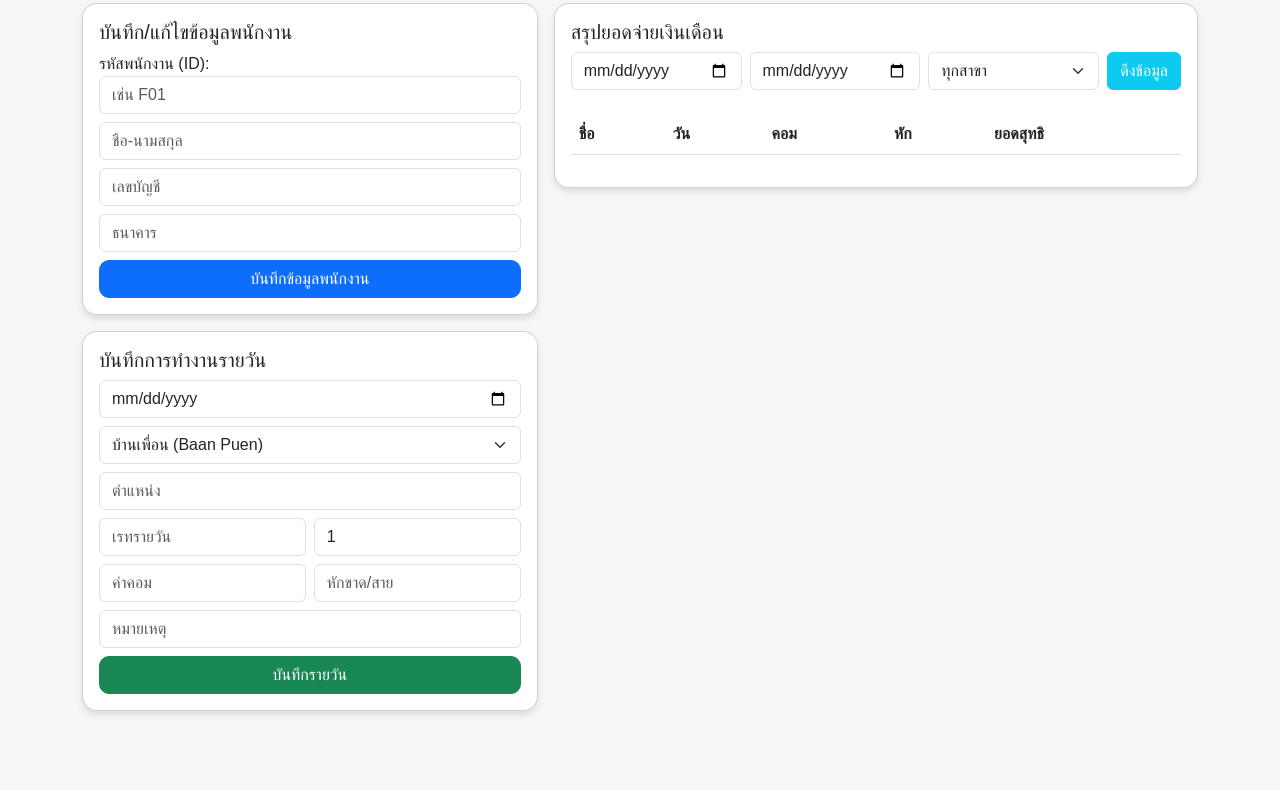
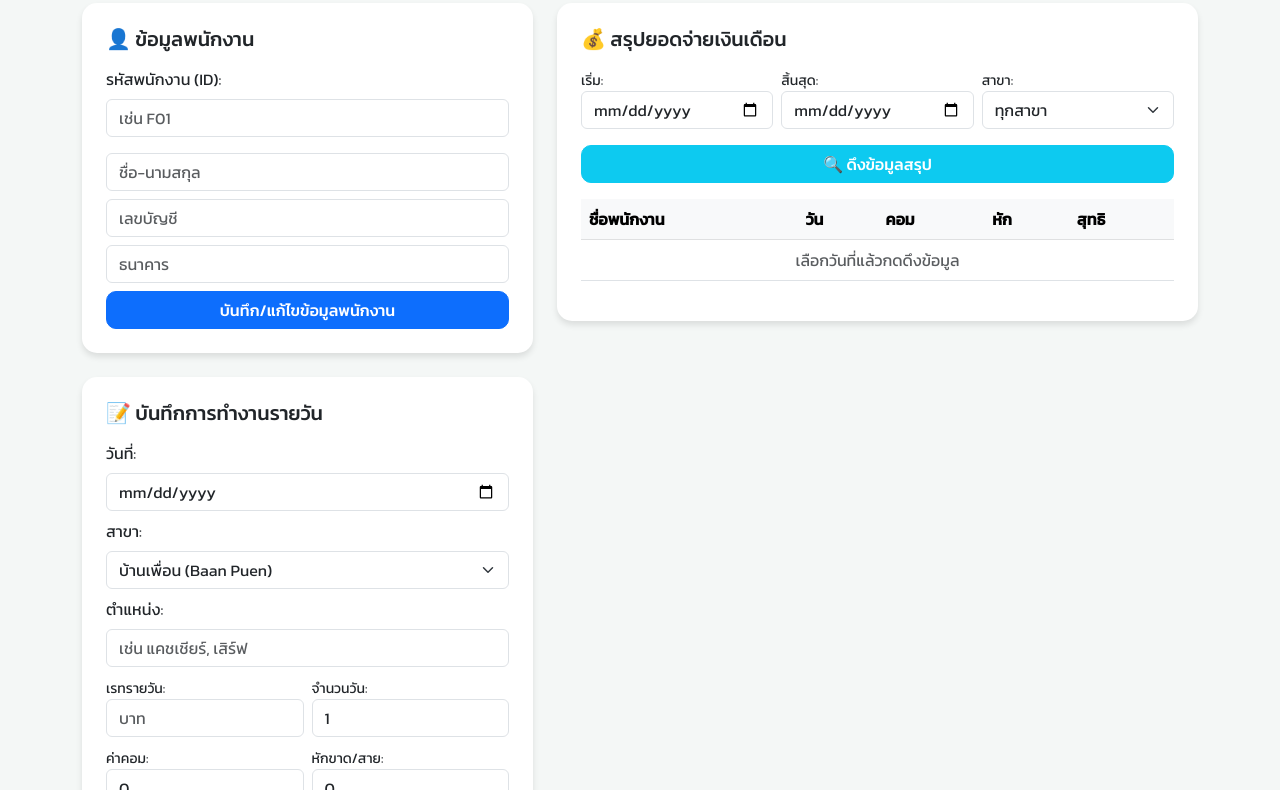
Before and after one commit to jaruwan250261-rgb/payroll-system, a website: page public/index.html in a window 1280 px wide. Shown: the part 83-873 px from the top of the page. Before the commit the page ends 818 px from the top, so only its background shows below. Drawn offline with nearby package versions, Linux system fonts and the light colour scheme.

Commit message:
final: update complete frontend

```diff
--- a/public/index.html
+++ b/public/index.html
@@ -5,79 +5,112 @@
     <meta name="viewport" content="width=device-width, initial-scale=1.0">
     <title>ระบบจัดการเงินเดือน - ออนไลน์</title>
     <link href="https://cdn.jsdelivr.net/npm/bootstrap@5.3.0/dist/css/bootstrap.min.css" rel="stylesheet">
+    <link href="https://fonts.googleapis.com/css2?family=Kanit:wght@300;400;500&display=swap" rel="stylesheet">
     <style>
         body { background-color: #f4f7f6; font-family: 'Kanit', sans-serif; }
-        .card { border-radius: 15px; box-shadow: 0 4px 6px rgba(0,0,0,0.1); }
-        .btn-custom { border-radius: 10px; }
+        .card { border-radius: 15px; box-shadow: 0 4px 6px rgba(0,0,0,0.1); border: none; }
+        .btn-custom { border-radius: 10px; font-weight: 500; }
+        .table-container { background: white; border-radius: 15px; padding: 20px; }
     </style>
 </head>
 <body class="container py-4">
-    <h2 class="text-center mb-4">ระบบบันทึกรายวัน & สรุปเงินเดือน</h2>
+    <h2 class="text-center mb-4">📊 ระบบบันทึกรายวัน & สรุปเงินเดือน</h2>
 
-    <div class="row g-3">
+    <div class="row g-4">
         <div class="col-md-5">
-            <div class="card p-3 mb-3">
-                <h5>บันทึก/แก้ไขข้อมูลพนักงาน</h5>
-                <div class="mb-2">
-                    <label>รหัสพนักงาน (ID):</label>
+            <div class="card p-4 mb-4">
+                <h5 class="mb-3">👤 ข้อมูลพนักงาน</h5>
+                <div class="mb-3">
+                    <label class="form-label">รหัสพนักงาน (ID):</label>
                     <input type="text" id="emp_id" class="form-control" placeholder="เช่น F01" onchange="checkEmployee()">
                 </div>
                 <div id="emp_details">
                     <input type="text" id="fullname" class="form-control mb-2" placeholder="ชื่อ-นามสกุล">
                     <input type="text" id="bank_account" class="form-control mb-2" placeholder="เลขบัญชี">
                     <input type="text" id="bank_name" class="form-control mb-2" placeholder="ธนาคาร">
-                    <button class="btn btn-primary w-100 btn-custom" onclick="saveEmployee()">บันทึกข้อมูลพนักงาน</button>
+                    <button class="btn btn-primary w-100 btn-custom" onclick="saveEmployee()">บันทึก/แก้ไขข้อมูลพนักงาน</button>
                 </div>
             </div>
 
-            <div class="card p-3">
-                <h5>บันทึกการทำงานรายวัน</h5>
+            <div class="card p-4">
+                <h5 class="mb-3">📝 บันทึกการทำงานรายวัน</h5>
+                <label class="form-label">วันที่:</label>
                 <input type="date" id="work_date" class="form-control mb-2">
+
+                <label class="form-label">สาขา:</label>
                 <select id="branch" class="form-select mb-2">
                     <option value="บ้านเพื่อน">บ้านเพื่อน (Baan Puen)</option>
                     <option value="Close Friend">Close Friend</option>
                 </select>
-                <input type="text" id="position" class="form-control mb-2" placeholder="ตำแหน่ง">
+
+                <label class="form-label">ตำแหน่ง:</label>
+                <input type="text" id="position" class="form-control mb-2" placeholder="เช่น แคชเชียร์, เสิร์ฟ">
+
                 <div class="row g-2 mb-2">
-                    <div class="col"><input type="number" id="daily_rate" class="form-control" placeholder="เรทรายวัน"></div>
-                    <div class="col"><input type="number" id="work_days" class="form-control" value="1" step="0.5"></div>
+                    <div class="col">
+                        <label class="small">เรทรายวัน:</label>
+                        <input type="number" id="daily_rate" class="form-control" placeholder="บาท">
                     </div>
+                    <div class="col">
+                        <label class="small">จำนวนวัน:</label>
+                        <input type="number" id="work_days" class="form-control" value="1" step="0.5">
+                    </div>
+                </div>
+
                 <div class="row g-2 mb-2">
-                    <div class="col"><input type="number" id="commission" class="form-control" placeholder="ค่าคอม"></div>
-                    <div class="col"><input type="number" id="deduct_absent" class="form-control" placeholder="หักขาด/สาย"></div>
+                    <div class="col">
+                        <label class="small">ค่าคอม:</label>
+                        <input type="number" id="commission" class="form-control" value="0">
                     </div>
-                <input type="text" id="note" class="form-control mb-2" placeholder="หมายเหตุ">
-                <button class="btn btn-success w-100 btn-custom" onclick="saveDailyRecord()">บันทึกรายวัน</button>
+                    <div class="col">
+                        <label class="small">หักขาด/สาย:</label>
+                        <input type="number" id="deduct_absent" class="form-control" value="0">
+                    </div>
+                </div>
+
+                <label class="form-label">หมายเหตุ:</label>
+                <input type="text" id="note" class="form-control mb-3" placeholder="-">
+                <button class="btn btn-success w-100 btn-custom" onclick="saveDailyRecord()">✅ บันทึกรายวันลงระบบ</button>
             </div>
         </div>
 
         <div class="col-md-7">
-            <div class="card p-3">
-                <h5>สรุปยอดจ่ายเงินเดือน</h5>
+            <div class="card p-4">
+                <h5 class="mb-3">💰 สรุปยอดจ่ายเงินเดือน</h5>
                 <div class="row g-2 mb-3">
-                    <div class="col"><input type="date" id="start_date" class="form-control"></div>
-                    <div class="col"><input type="date" id="end_date" class="form-control"></div>
-                    <div class="col">
+                    <div class="col-md-4">
+                        <label class="small">เริ่ม:</label>
+                        <input type="date" id="start_date" class="form-control">
+                    </div>
+                    <div class="col-md-4">
+                        <label class="small">สิ้นสุด:</label>
+                        <input type="date" id="end_date" class="form-control">
+                    </div>
+                    <div class="col-md-4">
+                        <label class="small">สาขา:</label>
                         <select id="filter_branch" class="form-select">
                             <option value="all">ทุกสาขา</option>
                             <option value="บ้านเพื่อน">บ้านเพื่อน</option>
                             <option value="Close Friend">Close Friend</option>
                         </select>
                     </div>
-                    <div class="col-auto"><button class="btn btn-info text-white" onclick="loadSummary()">ดึงข้อมูล</button></div>
                 </div>
+                <button class="btn btn-info text-white w-100 btn-custom mb-3" onclick="loadSummary()">🔍 ดึงข้อมูลสรุป</button>
+
                 <div class="table-responsive">
-                    <table class="table table-hover mt-2">
-                        <thead>
+                    <table class="table table-hover">
+                        <thead class="table-light">
                             <tr>
-                                <th>ชื่อ</th>
+                                <th>ชื่อพนักงาน</th>
                                 <th>วัน</th>
                                 <th>คอม</th>
                                 <th>หัก</th>
-                                <th>ยอดสุทธิ</th>
+                                <th>สุทธิ</th>
                             </tr>
                         </thead>
-                        <tbody id="summary_table"></tbody>
+                        <tbody id="summary_table">
+                            <tr><td colspan="5" class="text-center text-muted">เลือกวันที่แล้วกดดึงข้อมูล</td></tr>
+                        </tbody>
                     </table>
                 </div>
             </div>
@@ -85,21 +118,22 @@
     </div>
 
     <script>
-        // ฟังก์ชันเช็คชื่อพนักงานอัตโนมัติ
+        // 1. เช็คพนักงานอัตโนมัติ
         async function checkEmployee() {
             const id = document.getElementById('emp_id').value;
             if (!id) return;
-            const res = await fetch(`/get-employee/${id}`); // 👈 แก้ให้เป็น URL ส่วนกลางแล้ว
+            try {
+                const res = await fetch(`/get-employee/${id}`);
                 const data = await res.json();
                 if (data.found) {
-                document.getElementById('fullname').value = data.fullname;
-                document.getElementById('bank_account').value = data.bank_account;
-                document.getElementById('bank_name').value = data.bank_name;
-                document.getElementById('daily_rate').value = data.daily_rate || "";
+                    document.getElementById('fullname').value = data.fullname || "";
+                    document.getElementById('bank_account').value = data.bank_account || "";
+                    document.getElementById('bank_name').value = data.bank_name || "";
                 }
+            } catch (err) { console.error("Error checking employee"); }
         }
 
-        // บันทึกพนักงาน
+        // 2. บันทึกข้อมูลพนักงาน
         async function saveEmployee() {
             const data = {
                 emp_id: document.getElementById('emp_id').value,
@@ -107,7 +141,9 @@
                 bank_account: document.getElementById('bank_account').value,
                 bank_name: document.getElementById('bank_name').value
             };
-            const res = await fetch('/save-employee', { // 👈 แก้เป็น URL ส่วนกลาง
+            if(!data.emp_id || !data.fullname) return alert("กรุณาใส่รหัสและชื่อพนักงาน");
+
+            const res = await fetch('/save-employee', {
                 method: 'POST',
                 headers: { 'Content-Type': 'application/json' },
                 body: JSON.stringify(data)
@@ -115,7 +151,7 @@
             alert(await res.text());
         }
 
-        // บันทึกรายวัน
+        // 3. บันทึกรายวัน
         async function saveDailyRecord() {
             const data = {
                 emp_id: document.getElementById('emp_id').value,
@@ -128,7 +164,10 @@
                 deduct_absent: parseFloat(document.getElementById('deduct_absent').value) || 0,
                 note: document.getElementById('note').value
             };
-            const res = await fetch('/add-daily-record', { // 👈 แก้เป็น URL ส่วนกลาง
+
+            if(!data.emp_id || !data.date) return alert("กรุณาระบุรหัสพนักงานและวันที่");
+
+            const res = await fetch('/add-daily-record', {
                 method: 'POST',
                 headers: { 'Content-Type': 'application/json' },
                 body: JSON.stringify(data)
@@ -136,27 +175,43 @@
             alert(await res.text());
         }
 
-        // ดึงสรุปยอด
+        // 4. ดึงข้อมูลสรุป
         async function loadSummary() {
             const start = document.getElementById('start_date').value;
             const end = document.getElementById('end_date').value;
             const branch = document.getElementById('filter_branch').value;
 
-            const res = await fetch(`/weekly-summary?start_date=${start}&end_date=${end}&branch=${branch}`); // 👈 แก้เป็น URL ส่วนกลาง
+            if(!start || !end) return alert("กรุณาเลือกช่วงวันที่");
+
+            const tbody = document.getElementById('summary_table');
+            tbody.innerHTML = '<tr><td colspan="5" class="text-center">กำลังโหลด...</td></tr>';
+
+            try {
+                const res = await fetch(`/weekly-summary?start_date=${start}&end_date=${end}&branch=${branch}`);
                 const data = await res.json();
 
-            const tbody = document.getElementById('summary_table');
                 tbody.innerHTML = '';
+                if(data.length === 0) {
+                    tbody.innerHTML = '<tr><td colspan="5" class="text-center">ไม่พบข้อมูลในช่วงเวลาที่เลือก</td></tr>';
+                    return;
+                }
+
                 data.forEach(item => {
                     const row = `<tr>
-                    <td>${item.fullname}<br><small class="text-muted">${item.bank_account} (${item.bank_name})</small></td>
+                        <td>
+                            <strong>${item.fullname}</strong><br>
+                            <small class="text-muted">${item.bank_name}: ${item.bank_account}</small>
+                        </td>
                         <td>${item.total_days}</td>
-                    <td>${item.total_comm}</td>
-                    <td>${item.d_absent + item.d_uniform}</td>
-                    <td class="fw-bold text-success">${item.net_income.toLocaleString()}</td>
+                        <td class="text-success">+${item.total_comm.toLocaleString()}</td>
+                        <td class="text-danger">-${(item.d_absent + (item.d_uniform || 0)).toLocaleString()}</td>
+                        <td class="fw-bold text-primary">${item.net_income.toLocaleString()}</td>
                     </tr>`;
                     tbody.innerHTML += row;
                 });
+            } catch (err) {
+                tbody.innerHTML = '<tr><td colspan="5" class="text-center text-danger">เกิดข้อผิดพลาดในการดึงข้อมูล</td></tr>';
+            }
         }
     </script>
 </body>
```
Also changed, not shown: 1 other file. Lines whose indentation alone changed are shown as unchanged.
